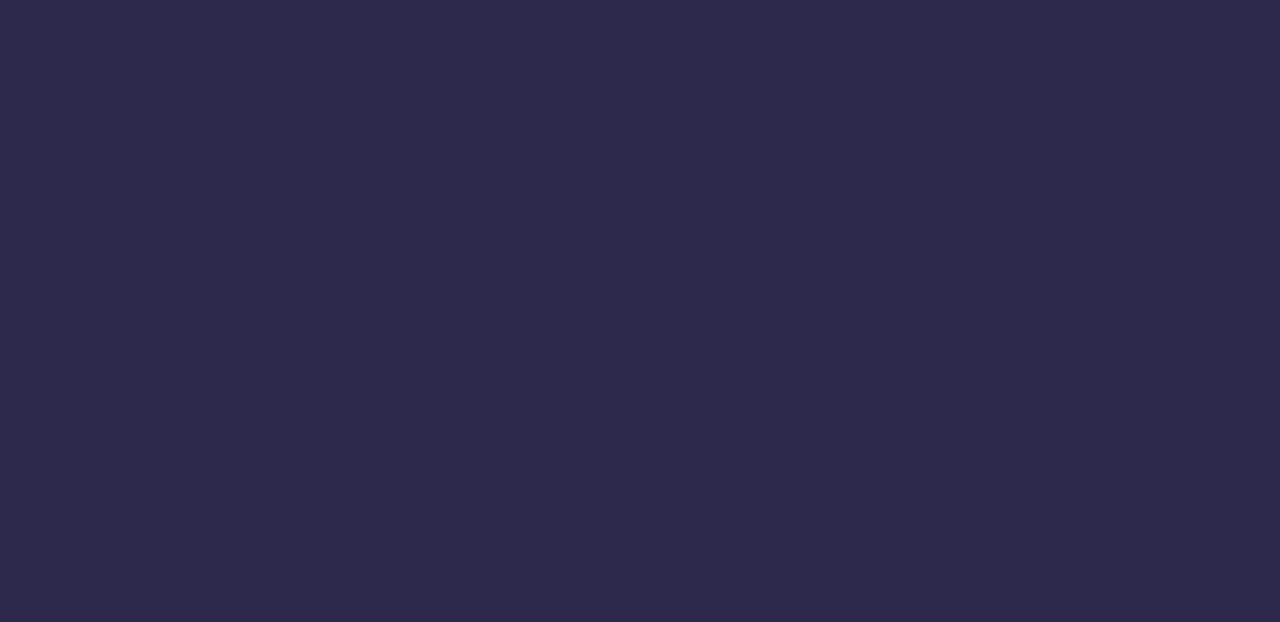
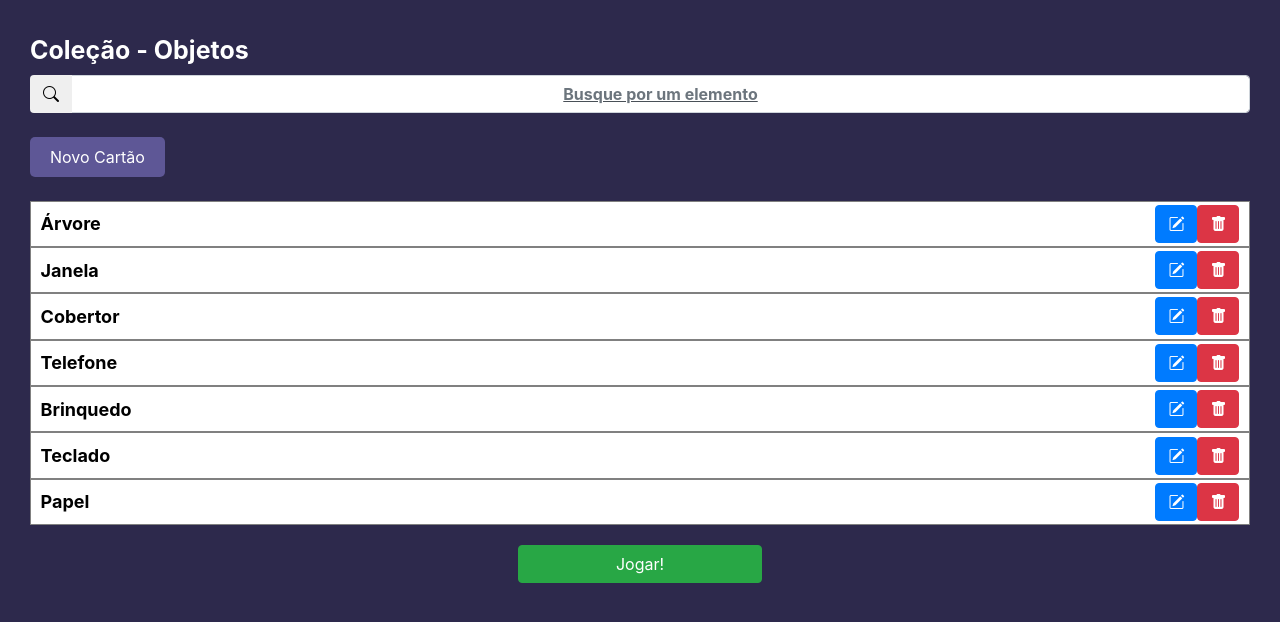
Before and after one commit to VinnenLM/prog-web-1-reactjs, a React (Create React App) app: page /cartao in a window 1280 px wide. Before the commit this address had no page. Shown: the top 622 px of the page. Built offline with nearby package versions, Linux system fonts and the light colour scheme.

Commit message:
Refatoração da página cartao

```diff
--- a/src/App.js
+++ b/src/App.js
@@ -4,7 +4,7 @@ import { BrowserRouter, Route, Routes } from 'react-router-dom';
 import Login from './view/login';
 import Cadastro from './view/cadastro';
 import Home from './view/home';
-// import Cartao from './view/cartao';
+import Cartao from './view/cartao';
 // import EditarCartao from './view/editar-cartao';
 // import EditarColecao from './view/editar-colecao';
 // import Index from './view/index';
@@ -18,7 +18,7 @@ function App() {
         <Route exact path='/' element={<Login />} />
         <Route exact path='/login' element={<Login />} />
         <Route exact path='/cadastro' element={<Cadastro />} />
-        {/* <Route exact path='/cartao' element={<Cartao />} />
+        {/*
 
         <Route exact path='/editar-cartao' element={<EditarCartao />} />
         <Route exact path='/editar-colecao' element={<EditarColecao />} />
@@ -27,6 +27,7 @@ function App() {
          <Route exact path='/nova-colecao' element={<NovaColecao />} />
          <Route exact path='/novo-cartao' element={<NovoCartao />} />
          <Route exact path='/home' element={<Home />} />
+         <Route exact path='/cartao' element={<Cartao />} />
       </Routes>
     </BrowserRouter>
   );
--- a/src/view/cadastro/cadastro.module.css
+++ b/src/view/cadastro/cadastro.module.css
@@ -65,10 +65,3 @@ label {
     justify-content: center;
     margin-top: 10px;
 }
-
-
-button {
-    background-color: #5e5796 !important;
-    width: 25%;
-    color: white;
-}
--- a/src/view/cartao/cartao.module.css
+++ b/src/view/cartao/cartao.module.css
@@ -59,6 +59,7 @@ body, html {
 
 .novoCartao>.btn{
     background-color: #5e5796 !important;
+    border-radius: 5px;
     padding: 10px 20px;
     color: white;
 }
@@ -82,7 +83,7 @@ input {
     vertical-align: middle;
 }
 
-.list-group-item {
+.listGroupItem {
     padding: .2rem .6rem !important;
     border-radius: 0 !important;
     display: flex;
@@ -101,6 +102,5 @@ input {
 
 #salvar {
     margin: 20px auto;
-    padding-left: 30px;
-    padding-right: 30px;
+    width: 20%;
 }
--- a/src/view/cartao/index.js
+++ b/src/view/cartao/index.js
@@ -1,12 +1,13 @@
 import React from "react";
-import EstiloCartao from './cartao.css';
+import { Link } from "react-router-dom";
+import EstiloCartao from './cartao.module.css';
 
 function Cartao() {
     return (
         <div>
             <div className={EstiloCartao.containerPrincipal}>
                 <span>Coleção - Objetos</span>
-                <div className="input-group input-busca">
+                <div className={`${EstiloCartao.inputBusca} input-group`}>
                     <div className="input-group-prepend">
                         <button className="btn btn-default"><i className="bi bi-search"></i></button>
                     </div>
@@ -14,94 +15,96 @@ function Cartao() {
                 </div>
             </div>
 
-            <div className="novo-cartao">
-                <a href="novo-cartao.html" className="btn">Novo Cartão</a>
+            <div className={EstiloCartao.novoCartao}>
+                <Link to="/novo-cartao" className={EstiloCartao.btn}>Novo Cartão</Link>
             </div>
 
-            <main className="container-principal">
-                <div className="listagem">
-                    <ul className="list-group" data-idCartao="1">
-                        <li className="list-group-item">
-                            <div className="nome-colecao">
-                                <a href="">Árvore</a>
+            <main className={EstiloCartao.containerPrincipal}>
+                <div>
+                    <ul className="list-group" data-idcartao="1">
+                        <li className={`${EstiloCartao.listGroupItem} list-group-item`}>
+                            <div className={EstiloCartao.nomeColecao}>
+                                <Link to="/novo-cartao">Árvore</Link>
                             </div>
-                            <div className="botao">
+                            <div className={EstiloCartao.botao}>
                                 <button className="btn btn-primary"><i className="bi bi-pencil-square"></i></button>
                                 <button className="btn btn-danger mostarModal"><i className="bi bi-trash-fill"></i></button>
                             </div>
                         </li>
                     </ul>
-                    <ul className="list-group" data-idCartao="2">
-                        <li className="list-group-item">
-                            <div className="nome-colecao">
-                                <a href="">Janela</a>
+                    <ul className="list-group" data-idcartao="2">
+                        <li className={`${EstiloCartao.listGroupItem} list-group-item`}>
+                            <div className={EstiloCartao.nomeColecao}>
+                                <Link to="/novo-cartao">Janela</Link>
                             </div>
-                            <div className="botao">
+                            <div className={EstiloCartao.botao}>
                                 <button className="btn btn-primary"><i className="bi bi-pencil-square"></i></button>
                                 <button className="btn btn-danger mostarModal"><i className="bi bi-trash-fill"></i></button>
                             </div>
                         </li>
                     </ul>
-                    <ul className="list-group" data-idCartao="3">
-                        <li className="list-group-item">
-                            <div className="nome-colecao">
-                                <a href="">Cobertor</a>
+                    <ul className="list-group" data-idcartao="3">
+                        <li className={`${EstiloCartao.listGroupItem} list-group-item`}>
+                            <div className={EstiloCartao.nomeColecao}>
+                                <Link to="/novo-cartao">Cobertor</Link>
                             </div>
-                            <div className="botao">
+                            <div className={EstiloCartao.botao}>
                                 <button className="btn btn-primary"><i className="bi bi-pencil-square"></i></button>
                                 <button className="btn btn-danger mostarModal"><i className="bi bi-trash-fill"></i></button>
                             </div>
                         </li>
                     </ul>
-                    <ul className="list-group" data-idCartao="4">
-                        <li className="list-group-item">
-                            <div className="nome-colecao">
-                                <a href="">Telefone</a>
+                    <ul className="list-group" data-idcartao="4">
+                        <li className={`${EstiloCartao.listGroupItem} list-group-item`}>
+                            <div className={EstiloCartao.nomeColecao}>
+                                <Link to="/novo-cartao">Telefone</Link>
                             </div>
-                            <div className="botao">
+                            <div className={EstiloCartao.botao}>
                                 <button className="btn btn-primary"><i className="bi bi-pencil-square"></i></button>
                                 <button className="btn btn-danger mostarModal"><i className="bi bi-trash-fill"></i></button>
                             </div>
                         </li>
                     </ul>
-                    <ul className="list-group" data-idCartao="5">
-                        <li className="list-group-item">
-                            <div className="nome-colecao">
-                                <a href="">Brinquedo</a>
+                    <ul className="list-group" data-idcartao="5">
+                        <li className={`${EstiloCartao.listGroupItem} list-group-item`}>
+                            <div className={EstiloCartao.nomeColecao}>
+                                <Link to="/novo-cartao">Brinquedo</Link>
                             </div>
-                            <div className="botao">
+                            <div className={EstiloCartao.botao}>
                                 <button className="btn btn-primary"><i className="bi bi-pencil-square"></i></button>
                                 <button className="btn btn-danger mostarModal"><i className="bi bi-trash-fill"></i></button>
                             </div>
                         </li>
                     </ul>
-                    <ul className="list-group" data-idCartao="6">
-                        <li className="list-group-item">
-                            <div className="nome-colecao">
-                                <a href="">Teclado</a>
+                    <ul className="list-group" data-idcartao="6">
+                        <li className={`${EstiloCartao.listGroupItem} list-group-item`}>
+                            <div className={EstiloCartao.nomeColecao}>
+                                <Link to="/novo-cartao">Teclado</Link>
                             </div>
-                            <div className="botao">
+                            <div className={EstiloCartao.botao}>
                                 <button className="btn btn-primary"><i className="bi bi-pencil-square"></i></button>
                                 <button className="btn btn-danger mostarModal"><i className="bi bi-trash-fill"></i></button>
                             </div>
                         </li>
                     </ul>
-                    <ul className="list-group" data-idCartao="7">
-                        <li className="list-group-item">
-                            <div className="nome-colecao">
-                                <a href="">Papel</a>
+                    <ul className="list-group" data-idcartao="7">
+                        <li className={`${EstiloCartao.listGroupItem} list-group-item`}>
+                            <div className={EstiloCartao.nomeColecao}>
+                                <Link to="/novo-cartao">Papel</Link>
                             </div>
-                            <div className="botao">
+                            <div className={EstiloCartao.botao}>
                                 <button className="btn btn-primary"><i className="bi bi-pencil-square"></i></button>
                                 <button className="btn btn-danger mostarModal"><i className="bi bi-trash-fill"></i></button>
                             </div>
                         </li>
                     </ul>
                 </div>
-                <button className="btn btn-success d-flex" id="salvar">Jogar!</button>
+                <div className="d-flex">
+                    <button className={`${EstiloCartao.btn} btn btn-success`} id={EstiloCartao.salvar}>Jogar!</button>
+                </div>
             </main>
 
-            <div className="modal fade" id="myModal" tabindex="-1" role="dialog">
+            <div className="modal fade" id="myModal" tabIndex="-1" role="dialog">
                 <div className="modal-dialog" role="document">
                     <div className="modal-content">
                         <div className="modal-header">
--- a/src/view/login/index.js
+++ b/src/view/login/index.js
@@ -38,7 +38,7 @@ function Login() {
                             {tipo==='ok' && <span>Entrou</span>}
                             {tipo==='erro' && <span>Não entrou</span>}
                             <div className={EstiloLogin.botao}>
-                                <button id="entrar" className="btn mt-3" type="button" onClick={autenticar}>Entrar</button>
+                                <button id="entrar" className={`${EstiloLogin.btn} btn mt-3`} type="button" onClick={autenticar}>Entrar</button>
                             </div>
                         </form>
                     </div>
--- a/src/view/login/login.module.css
+++ b/src/view/login/login.module.css
@@ -68,7 +68,7 @@ label {
 }
 
 
-button {
+.btn {
     background-color: #5e5796 !important;
     width: 35%;
     color: white;
```
